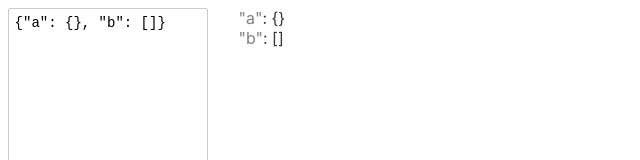
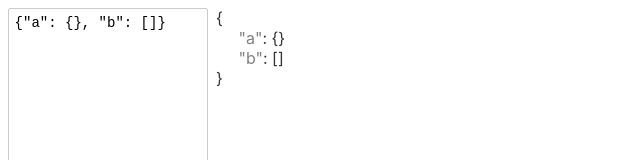
Before and after one commit to leavesster/jsonpath-generator, a Svelte app: page / in a window 1280 px wide. Shown: the top 160 px of the page, without its empty margins (0-640 px from the left). Built offline with nearby package versions, Linux system fonts and the light colour scheme.

Commit message:
add brackets

```diff
--- a/src/App.svelte
+++ b/src/App.svelte
@@ -22,7 +22,6 @@
 	{:else}
 		<Obj object={result}></Obj>
 	{/if}
-
 {/key}
 </div>
 
--- a/src/Items.svelte
+++ b/src/Items.svelte
@@ -15,6 +15,7 @@
 {#if items.length === 0}
 <span>{"[]"}</span>
 {:else}
+<span>{"["}</span>
     {#each items as item}
         {#if isArray(item)}
             <svelte:self items={item} level={level + 1}></svelte:self>
@@ -24,4 +25,5 @@
             <Value value={item}></Value>
         {/if}
     {/each}
+<span>{"]"}</span>
 {/if}
--- a/src/Obj.svelte
+++ b/src/Obj.svelte
@@ -19,7 +19,9 @@
 {#if keys.length === 0}
 <span>{"{}"}</span>
 {:else}
+<span>{"{"}</span>
     {#each keys as key}
         <Kv key={key} value={object[key]} level={level + 1}></Kv>
     {/each}
+<span>{"}"}</span>
 {/if}
```
